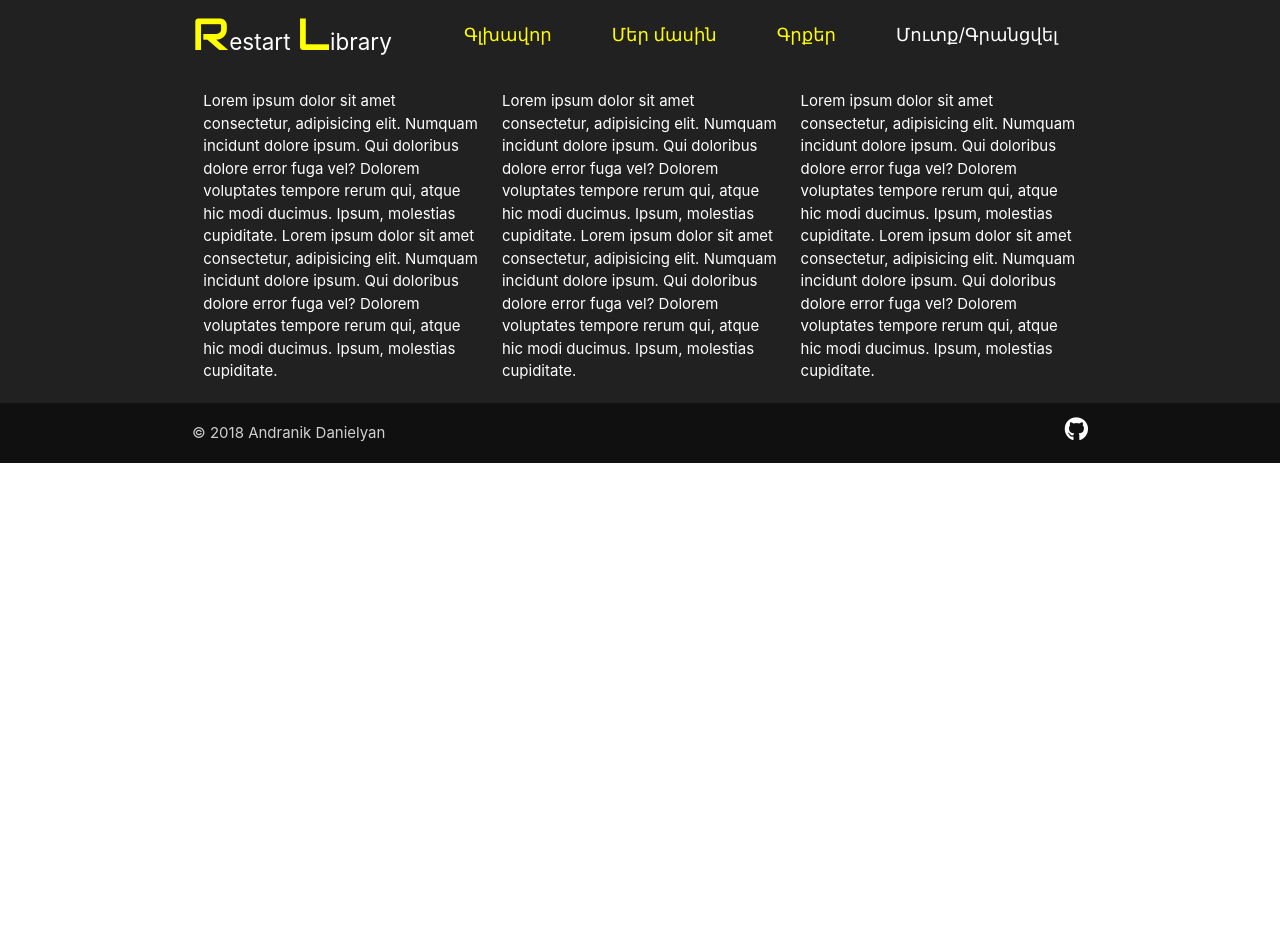
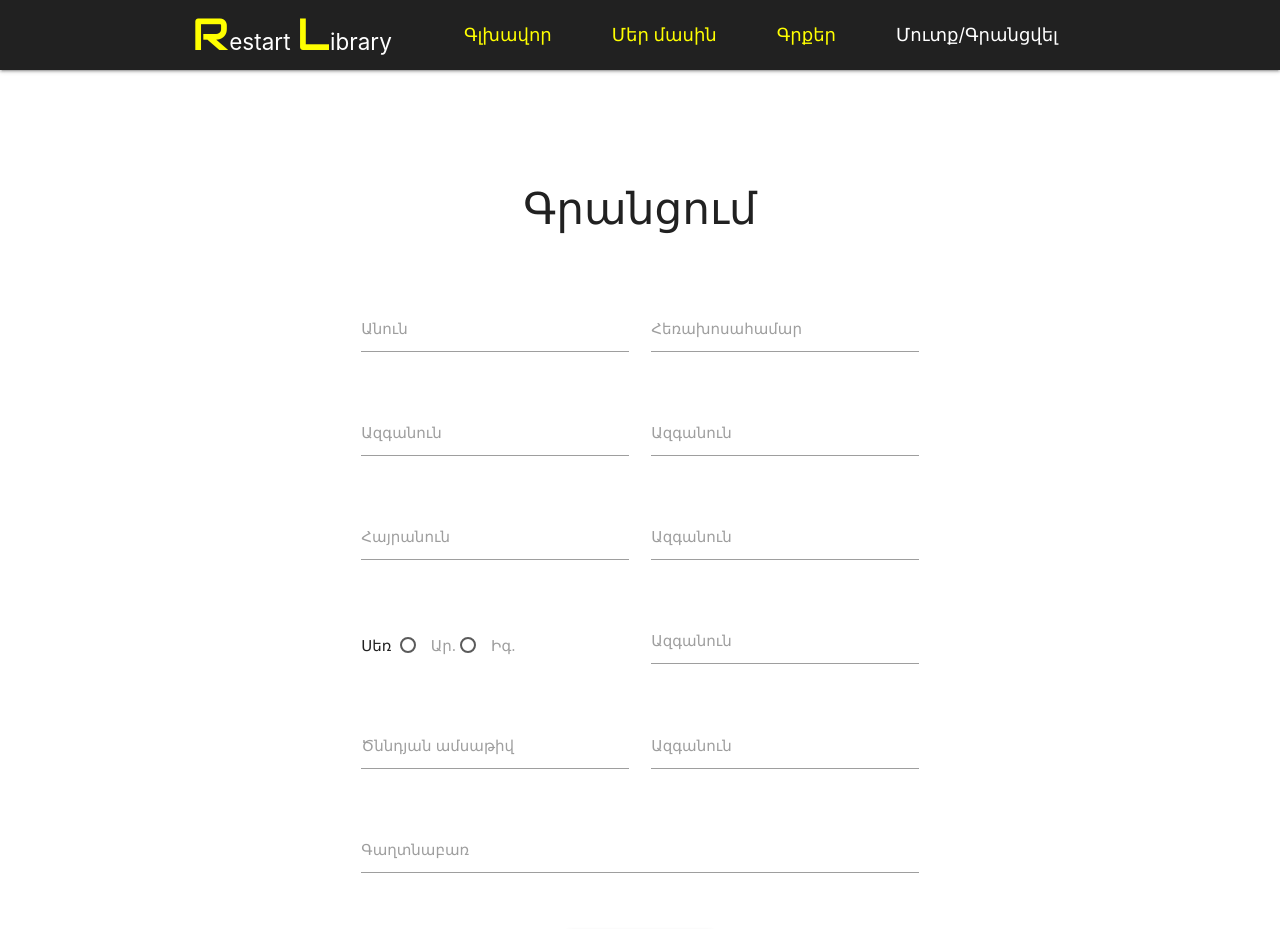
Before and after one commit to DanielyanAndranik/angular-front, an Angular app: page /signup in a window 1280 px wide. Before the commit this address led to /. Shown: the top 929 px of the page. Before the commit the page ends 800 px from the top, so only its background shows below. Built offline with nearby package versions, Linux system fonts and the light colour scheme.

Commit message:
added signup component

```diff
--- a/src/app/app-routing.module.ts
+++ b/src/app/app-routing.module.ts
@@ -2,6 +2,7 @@ import { NgModule } from '@angular/core';
 import { RouterModule, Routes } from '@angular/router';
 import { MainComponent } from './main/main.component';
 import { LoginComponent } from './login/login.component';
+import { SignupComponent } from './signup/signup.component';
 
 const routes: Routes = [
   {
@@ -11,6 +12,10 @@ const routes: Routes = [
   {
     path: 'login',
     component: LoginComponent
+  },
+  {
+    path: 'signup',
+    component: SignupComponent
   }
 ];
 
--- a/src/app/app.module.ts
+++ b/src/app/app.module.ts
@@ -7,6 +7,7 @@ import { MainComponent } from './main/main.component';
 import { HeaderComponent } from './header/header.component';
 import { FooterComponent } from './footer/footer.component';
 import { LoginComponent } from './login/login.component';
+import { SignupComponent } from './signup/signup.component';
 
 @NgModule({
   declarations: [
@@ -14,7 +15,8 @@ import { LoginComponent } from './login/login.component';
     MainComponent,
     HeaderComponent,
     FooterComponent,
-    LoginComponent
+    LoginComponent,
+    SignupComponent
   ],
   imports: [
     BrowserModule,
--- a/src/app/login/login.component.html
+++ b/src/app/login/login.component.html
@@ -28,7 +28,7 @@
                                </div>
                           </div>
                           <div class="row">
-                              <p>Դեռ չե՞ք գրանցվել։ Գրանցվե՛ք <a style="color: teal"  href="register">այստեղ</a>։</p>
+                              <p>Դեռ չե՞ք գրանցվել։ Գրանցվե՛ք <a style="color: teal"  href="signup">այստեղ</a>։</p>
                           </div>
                       </form>
                   </div>
--- /dev/null
+++ b/src/app/signup/signup.component.css
@@ -0,0 +1,14 @@
+h3.header{
+    margin-top: 100px;
+}
+
+.row form.col{
+    padding: 20px;
+}
+
+form a.btn-large{
+    font-size: 1.2rem;
+    font-weight: 500;
+    padding-left: 40px;
+    padding-right: 40px;
+}
--- /dev/null
+++ b/src/app/signup/signup.component.html
@@ -0,0 +1,103 @@
+<main>
+  <div class="container">
+      <div class="row" style="margin-bottom: 0;">
+          <div class="col s12">
+              <div class="section">
+                  <div class="row">
+                      <div class="col s12">
+                          <h3 class="header center-align">Գրանցում</h3>
+                      </div>
+                  </div>
+                  <div class="row">
+                      <form class="col s12 xl8 offset-xl2">
+                          <div class="row">
+                              <div class="input-field col s6">
+                                  <input id="first_name" type="text" class="validate">
+                                  <label for="first_name">Անուն</label>
+                              </div>
+                              <div class="input-field col s6">
+                                  <input id="phone" type="text" class="validate">
+                                  <label for="phone">Հեռախոսահամար</label>
+                              </div>
+                          </div>
+                          <div class="row">
+                              <div class="input-field col s6">
+                                  <input id="last_name" type="text" class="validate">
+                                  <label for="last_name">Ազգանուն</label>
+                              </div>
+                              <div class="input-field col s6">
+                                  <input id="last_name" type="text" class="validate">
+                                  <label for="last_name">Ազգանուն</label>
+                              </div>
+                          </div>
+                          <div class="row">
+                              <div class="input-field col s6">
+                                  <input id="middle_name" type="text" class="validate">
+                                  <label for="middle_name">Հայրանուն</label>
+                              </div>
+                              <div class="input-field col s6">
+                                  <input id="last_name" type="text" class="validate">
+                                  <label for="last_name">Ազգանուն</label>
+                              </div>
+                          </div>
+                          <div class="row">
+                              <div class="input-field col s6">
+                                      <p>
+                                              Սեռ
+                                              <label>
+                                                  <input name="group1" type="radio" />
+                                                  <span>Ար․</span>
+                                              </label>
+                                              <label>
+                                                  <input name="group1" type="radio" />
+                                                  <span>Իգ․</span>
+                                              </label>
+                                          </p>
+                              </div>
+
+
+                              <div class="input-field col s6">
+                                  <input id="last_name" type="text" class="validate">
+                                  <label for="last_name">Ազգանուն</label>
+                              </div>
+                          </div>
+                          <div class="row">
+                                  <div class="input-field col s6">
+                                          <input type="text" class="datepicker">
+                                      <label for="birthdate">Ծննդյան ամսաթիվ</label>
+                                  </div>
+                                  <div class="input-field col s6">
+                                      <input id="last_name" type="text" class="validate">
+                                      <label for="last_name">Ազգանուն</label>
+                                  </div>
+                              </div>
+
+
+
+
+
+
+
+
+
+                          <div class="row">
+                              <div class="input-field col s12">
+                                  <input id="title" type="password" class="validate">
+                                  <label for="password">Գաղտնաբառ</label>
+                              </div>
+                          </div>
+                          <div class="row">
+                              <div class="input-field col s12 center-align">
+                                  <a class="waves-effect waves-light btn-large">Մուտք</a>
+                               </div>
+                          </div>
+                          <div class="row">
+                              <p>Արդեն գրացվե՞լ եք։ <a style="color: teal"  href="D:\Other\Angluar\Components\header\login.html">Մուտք</a>։</p>
+                          </div>
+                      </form>
+                  </div>
+              </div>
+          </div>
+      </div>
+  </div>
+</main>
--- /dev/null
+++ b/src/app/signup/signup.component.ts
@@ -0,0 +1,15 @@
+import { Component, OnInit } from '@angular/core';
+
+@Component({
+  selector: 'app-signup',
+  templateUrl: './signup.component.html',
+  styleUrls: ['./signup.component.css']
+})
+export class SignupComponent implements OnInit {
+
+  constructor() { }
+
+  ngOnInit() {
+  }
+
+}
--- a/src/index.html
+++ b/src/index.html
@@ -17,6 +17,10 @@
         var elems = document.querySelectorAll('select');
         var instances = M.FormSelect.init(elems, {});
     });
+    document.addEventListener('DOMContentLoaded', function() {
+        var elems = document.querySelectorAll('.datepicker');
+        var instances = M.Datepicker.init(elems, {autoClose:true});
+  });
 </script>
   <script src="https://cdnjs.cloudflare.com/ajax/libs/materialize/1.0.0/js/materialize.min.js"></script>
 </body>
```
Also changed, not shown: 1 other file (tests, documents, lock files or other folders).
